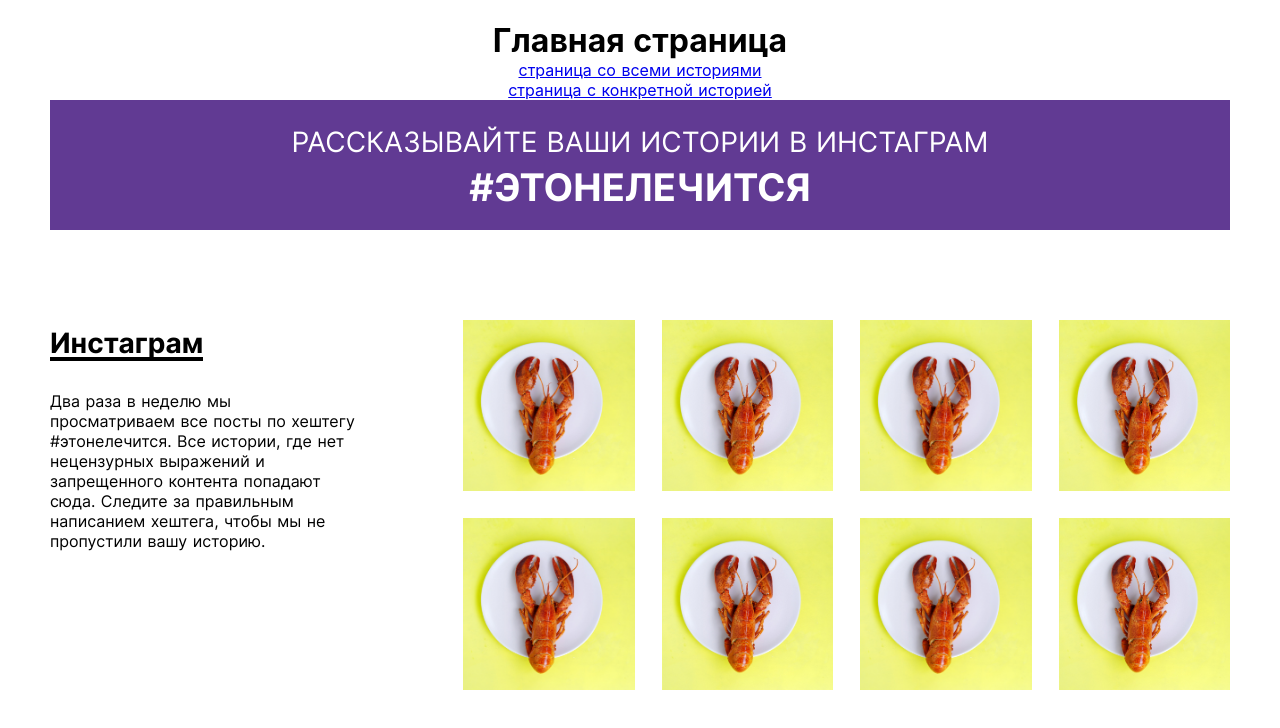
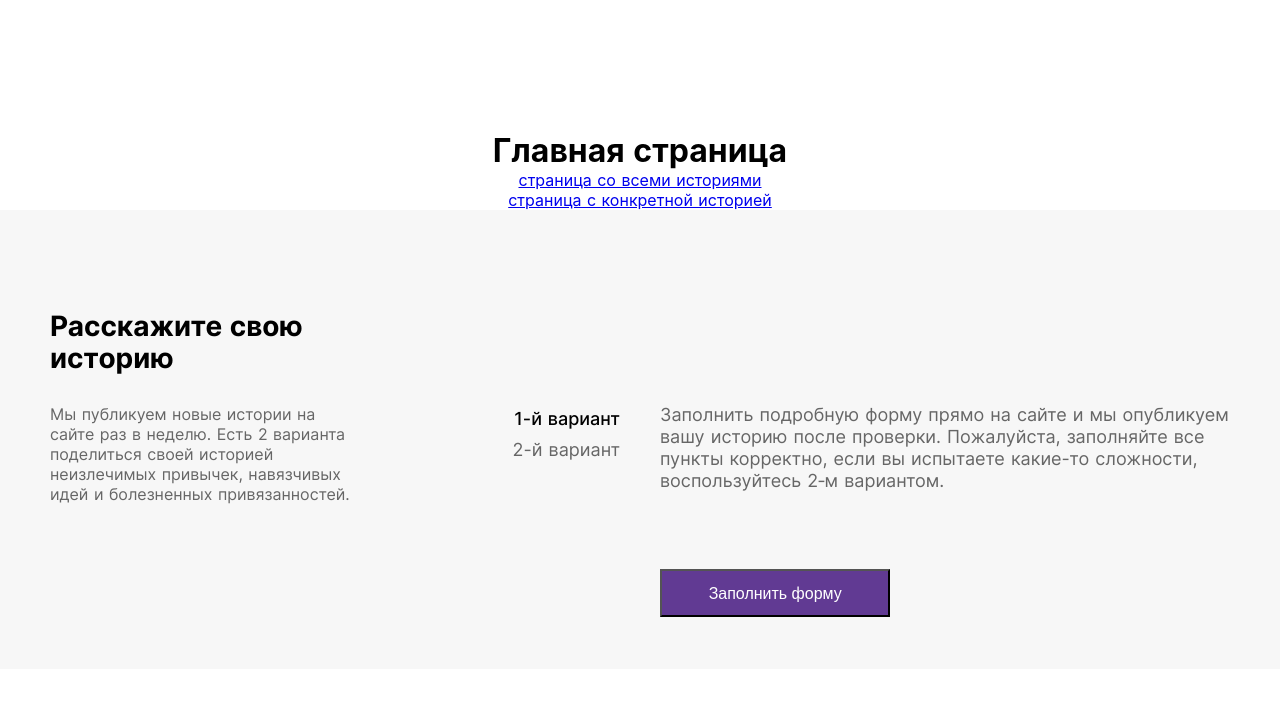
Before and after one commit to svetanti/project_raklechitca, a Nuxt app: page / in a window 1280 px wide. Shown: the top 728 px of the page. Built offline with nearby package versions, Linux system fonts and the light colour scheme.

Commit message:
Верстка блока Расскажите-свою-историю, без интерактива, на 1440 и 1280

```diff
--- a/components/Instagram.vue
+++ /dev/null
@@ -1,152 +0,0 @@
-<template>
-  <section class="instagram">
-    <h3 class="instagram-header">
-      Рассказывайте ваши истории в инстаграм
-      <span class="instagram-header-tag">#этонелечится</span>
-    </h3>
-    <div class="content-container">
-      <div class="text-content">
-        <p class="subtitle subtitle__underline">
-          <span class="subtitle subtitle__text">Инстаграм</span>
-        </p>
-        <p class="paragraph">
-          Два раза в неделю мы просматриваем все посты по хештегу #этонелечится.
-          Все истории, где нет нецензурных выражений и запрещенного контента
-          попадают сюда. Следите за правильным написанием хештега, чтобы мы не
-          пропустили вашу историю.
-        </p>
-      </div>
-      <div class="insta-grid">
-        <div class="insta-card"></div>
-        <div class="insta-card"></div>
-        <div class="insta-card"></div>
-        <div class="insta-card"></div>
-        <div class="insta-card"></div>
-        <div class="insta-card"></div>
-        <div class="insta-card"></div>
-        <div class="insta-card"></div>
-      </div>
-    </div>
-  </section>
-</template>
-
-<script>
-export default {
-  name: 'Instagram',
-};
-</script>
-
-<style scoped>
-.instagram {
-  max-width: 1320px;
-  font-family: 'Inter', 'Helvetica', 'Arial', sans-serif;
-  font-weight: 400;
-  text-align: left;
-}
-
-.instagram-header {
-  background-color: #613a93;
-  color: white;
-  padding: 20px 0;
-  text-transform: uppercase;
-  font-size: 30px;
-  line-height: 45px;
-  font-weight: 400;
-  text-align: center;
-}
-
-.instagram-header-tag {
-  display: block;
-  text-align: center;
-  font-size: 40px;
-  font-weight: 700;
-}
-
-.content-container {
-  display: flex;
-  justify-content: space-between;
-  margin: 100px 0;
-}
-
-.text-content {
-  width: 26%;
-}
-
-.subtitle {
-  margin-bottom: 30px;
-}
-
-.subtitle__underline {
-  font-size: 34px;
-  background: linear-gradient(
-    to top,
-    black,
-    black 4px,
-    transparent 4px,
-    transparent
-  );
-  width: fit-content;
-}
-
-.subtitle__text {
-  font-weight: 600;
-  font-size: 32px;
-  line-height: 36px;
-}
-
-.paragraph {
-  font-size: 18px;
-  line-height: 22px;
-}
-
-.insta-grid {
-  width: 66%;
-  display: grid;
-  grid-template-columns: repeat(auto-fit, minmax(160px, 1fr));
-  grid-gap: 30px;
-}
-
-.insta-card {
-  background-image: url('../static/Images/shitty_lobster_photo.jpeg');
-  background-size: cover;
-  background-position: center;
-}
-.insta-card:before {
-  content: '';
-  padding-top: 100%;
-  float: left;
-}
-
-@media screen and (max-width: 1399px) {
-  .instagram {
-    max-width: 1180px;
-  }
-
-  .instagram-header {
-    font-size: 28px;
-  }
-
-  .instagram-header-tag {
-    font-size: 38px;
-  }
-
-  .content-container {
-    margin: 90px 0;
-  }
-
-  .subtitle__text {
-    font-size: 28px;
-    line-height: 32px;
-  }
-
-  .paragraph {
-    font-size: 16px;
-    line-height: 20px;
-  }
-
-  .insta-grid {
-    width: 65%;
-    grid-gap: 27px;
-  }
-}
-</style>
--- /dev/null
+++ b/components/TellYourStory.vue
@@ -0,0 +1,143 @@
+<template>
+  <section class="your-story">
+    <div class="content-container">
+      <h3 class="your-story-header">Расскажите свою историю</h3>
+      <div class="description-container">
+        <div class="description-side">
+          <p class="description-text">
+            Мы публикуем новые истории на сайте раз в неделю. Есть 2 варианта
+            поделиться своей историей неизлечимых привычек, навязчивых идей и
+            болезненных привязанностей.
+          </p>
+          <div class="variant-toggler">
+            <p class="variant variant_active">1-й вариант</p>
+            <p class="variant">2-й вариант</p>
+          </div>
+        </div>
+        <div class="variant-side">
+          <p class="variant-text">
+            Заполнить подробную форму прямо на сайте и мы опубликуем вашу
+            историю после проверки. Пожалуйста, заполняйте все пункты корректно,
+            если вы испытаете какие-то сложности, воспользуйтесь 2&#8209;м
+            вариантом.
+          </p>
+          <!--            <p class="variant-text">Оставить контакт (почту или номер телефона) и мы свяжемся с вами, зададим вопросы, уточним детали вашей истории.</p>-->
+        </div>
+      </div>
+      <button class="form-button" type="button">Заполнить форму</button>
+    </div>
+  </section>
+</template>
+
+<script>
+export default {
+  name: 'TellYourStory',
+};
+</script>
+
+<style scoped>
+.your-story {
+  width: 100vw;
+  background-color: #f7f7f7;
+  font-family: 'Inter', 'Helvetica', 'Arial', sans-serif;
+  font-style: normal;
+  font-weight: normal;
+  font-size: 18px;
+  line-height: 22px;
+  text-align: left;
+  color: #666666;
+  padding: 100px 0;
+}
+
+.content-container {
+  max-width: 1320px;
+  margin: 0 auto;
+}
+
+.your-story-header {
+  font-weight: 600;
+  font-size: 32px;
+  line-height: 36px;
+  color: black;
+  width: 410px;
+  margin-bottom: 30px;
+}
+
+.description-container {
+  display: flex;
+  justify-content: space-between;
+  margin-bottom: 60px;
+}
+
+.description-side {
+  width: calc(50% - 20px);
+  display: flex;
+  justify-content: space-between;
+}
+
+.variant-side {
+  width: calc(50% - 20px);
+  display: block;
+}
+
+.description-text {
+  width: 55%;
+}
+
+.variant-toggler {
+  text-align: right;
+  min-width: 110px;
+  width: 21%;
+  line-height: 1.7em;
+}
+
+.variant {
+  /* Оставил пока пустым. Пока не уверен, как именно здесь будет выглядеть переключение отображаемых абзацев.
+    Если модификатором, то нужен и блок. Если без мдоификатора, то нужно будет слегка изменить. */
+}
+
+.variant_active {
+  font-weight: 500;
+  color: black;
+}
+
+.form-button {
+  width: 20%;
+  max-width: 280px;
+  min-width: 180px;
+  height: 52px;
+  background-color: #613a93;
+  color: white;
+  font-weight: 500;
+  font-size: 16px;
+  line-height: 19px;
+  position: absolute;
+  left: calc(50% + 20px);
+}
+
+@media screen and (max-width: 1399px) {
+  .content-container {
+    max-width: 1180px;
+  }
+
+  .your-story-header {
+    font-size: 28px;
+    line-height: 32px;
+    width: 380px;
+  }
+
+  .description-container {
+    margin-bottom: 65px;
+  }
+
+  .description-text {
+    font-size: 16px;
+    line-height: 20px;
+  }
+
+  .form-button {
+    height: 48px;
+    width: 18%;
+  }
+}
+</style>
--- a/pages/index.vue
+++ b/pages/index.vue
@@ -4,15 +4,15 @@
     <h1>Главная страница</h1>
     <a href="http://localhost:3000/stories">страница со всеми историями</a>
     <a href="http://localhost:3000/stories/1">страница с конкретной историей</a>
-    <instagram></instagram>
+    <your_story />
   </div>
 </template>
 
 <script>
-import Instagram from '~/components/Instagram';
+import TellYourStory from '~/components/TellYourStory';
 export default {
   components: {
-    instagram: Instagram,
+    your_story: TellYourStory,
   },
 };
 </script>
```
